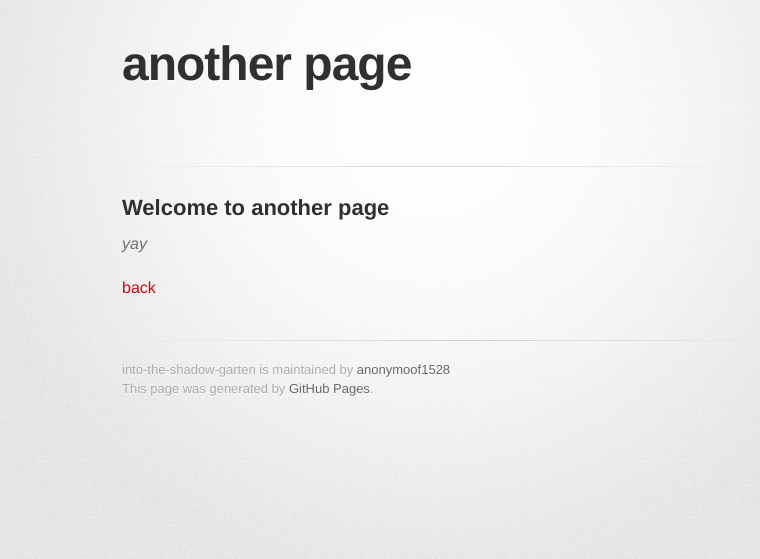
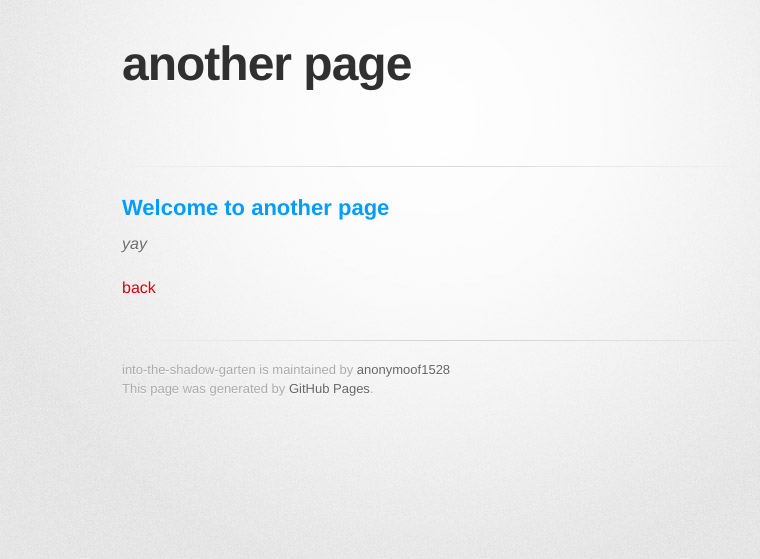
Before and after one commit to anonymoof1528/into-the-shadow-garten, a Jekyll site: the page built from another-page.md, in a window 1280 px wide. Shown: the top 559 px of the page, without its empty margins (208-968 px from the left). Built offline with Jekyll 4.4.1, drawn with Linux system fonts in a browser that asks for light colours; some web fonts are replaced; our own code applies the rules of GitHub Pages for plain Markdown files; the repository's description, which GitHub fills in, is left out.

Commit message:
maybe i do it here?
if not edward will be very mad :(

```diff
--- a/assets/css/style.scss
+++ b/assets/css/style.scss
@@ -4,3 +4,16 @@
 @import "jekyll-theme-tactile";
 
 /* dasindu you can edit css here! */
+/* Very poggers ty edward my favourite css'er */
+
+body {
+  background-color: #00283c;
+}
+
+h1 {
+  color: #85ffeb;
+}
+
+h2 {
+  color: #009dff;
+}
```
